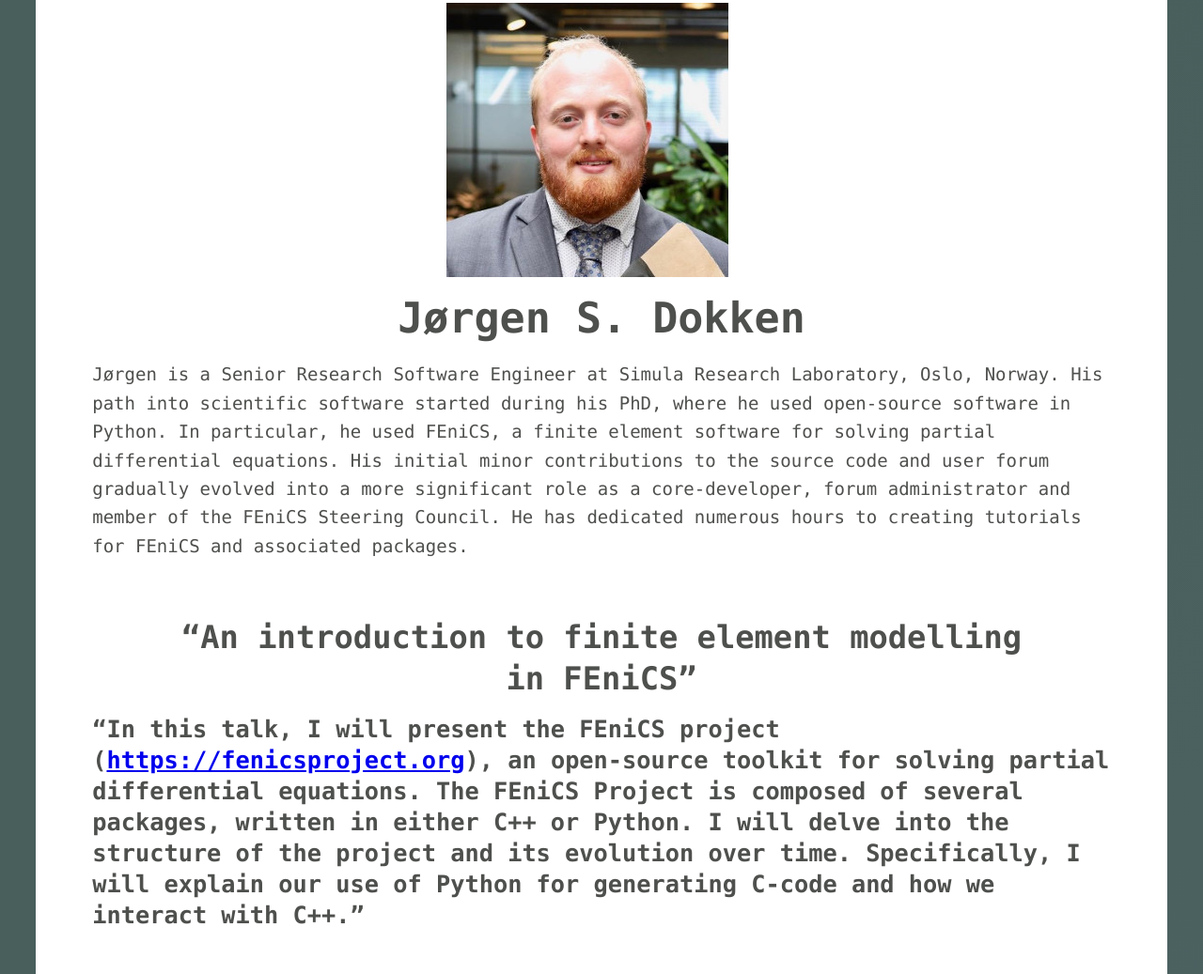
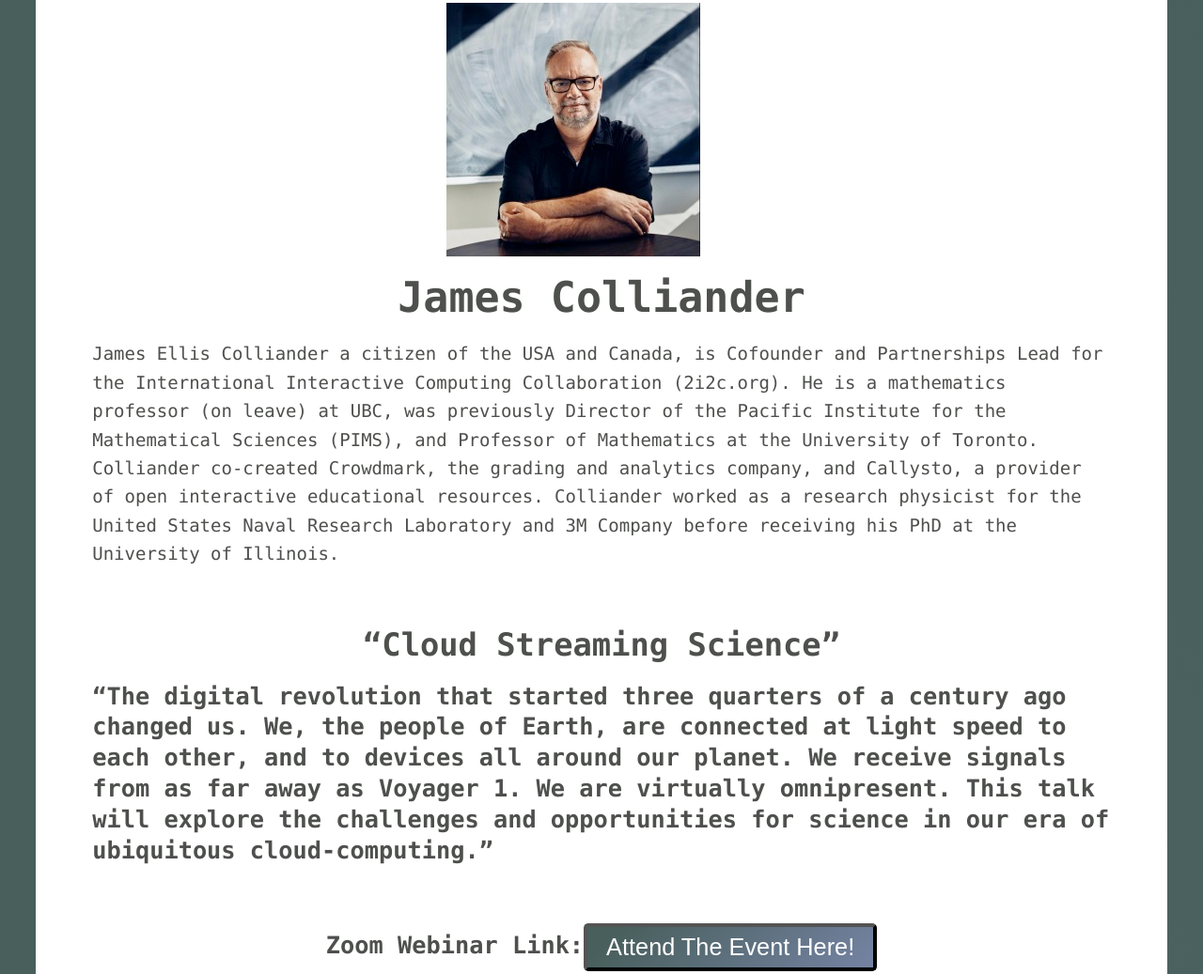
Before and after one commit to doepy-meetup/doepy.org, a plain HTML site: page index.html in a window 1280 px wide. Shown: the part 1083-2120 px from the top of the page at 94% size. Drawn offline with nearby package versions, Linux system fonts and the light colour scheme.

Commit message:
Update index.html

```diff
--- a/index.html
+++ b/index.html
@@ -67,10 +67,10 @@
                                     WEDNESDAY
                                 </div>
                                 <div class="day">
-                                    April
+                                    May
                                 </div>
                                 <div class="date">
-                                    24
+                                    29
                                 </div>
 
                                 <!-- <div class="specialtime">
@@ -84,7 +84,7 @@
                             <h3 class="mt1"><a style="color: #904644;" target="_blank"
                                     href="https://calendar.google.com/calendar/event?action=TEMPLATE&tmeid=MnVpamxya3U2MHJ2MGJsZHJsNHM3YXNmdXMgY181ZG5jbWJwbzE0cDJycHV1M2U2Ym9vc2ZrOEBn&tmsrc=c_5dncmbpo14p2rpuu3e6boosfk8%40group.calendar.google.com">Add
                                     event to Google Calendar</a></h3>
-                            <h3 class="mt1"><a href="./DOEPy_Python_Exchange_Apr.ics" style="color: #904644;">Download ICS file</a></h3>
+                            <h3 class="mt1"><a href="./DOEPy_Python_Exchange_May.ics" style="color: #904644;">Download ICS file</a></h3>
                         </div>
 
 
@@ -92,24 +92,23 @@
 
                         <div class="grid-row">
                             <div class="grid-column span-4 mt2 offset-4">
-                                <img class="mb1" src="./img/jorgendokken.jpg" alt="Jørgen S. Dokken">
+                                <img class="mb1" src="./img/jamescolliander.png" alt="James Colliander">
                             </div>
                         </div>
 
-                        <h1 style="text-align: center;" class="lb2">Jørgen S. Dokken</h1>
-                        <p style="text-align: left;" class="lb2">Jørgen is a Senior Research Software Engineer at Simula Research Laboratory, Oslo, Norway. His path into scientific software started
-                            during his PhD, where he used open-source software in Python. In particular, he used FEniCS, a finite element software for solving partial differential equations. His
-                            initial minor contributions to the source code and user forum gradually evolved into a more significant role as a core-developer, forum administrator and member of the
-                            FEniCS Steering Council. He has dedicated numerous hours to creating tutorials for FEniCS and associated packages.</p>
+                        <h1 style="text-align: center;" class="lb2">James Colliander</h1>
+                        <p style="text-align: left;" class="lb2">James Ellis Colliander a citizen of the USA and Canada, is Cofounder and Partnerships Lead for the International Interactive Computing
+                            Collaboration (2i2c.org). He is a mathematics professor (on leave) at UBC, was previously Director of the Pacific Institute for the Mathematical Sciences (PIMS), and
+                            Professor of Mathematics at the University of Toronto. Colliander co-created Crowdmark, the grading and analytics company, and Callysto, a provider of open interactive
+                            educational resources. Colliander worked as a research physicist for the United States Naval Research Laboratory and 3M Company before receiving his PhD at the University
+                            of Illinois.</p>
 
-                        <h2 style="text-align: center;" class="mt3 mb1">&OpenCurlyDoubleQuote;An introduction to finite element modelling in FEniCS&CloseCurlyDoubleQuote;
+                        <h2 style="text-align: center;" class="mt3 mb1">&OpenCurlyDoubleQuote;Cloud Streaming Science&CloseCurlyDoubleQuote;
                         </h2>
 
-                        <h3 style="text-align: left;">&OpenCurlyDoubleQuote;In this talk, I will present the FEniCS project (<a href="https://fenicsproject.org"
-                                target="_blank">https://fenicsproject.org</a>), an
-                            open-source toolkit for solving partial
-                            differential equations. The FEniCS Project is composed of several packages, written in either C++ or Python. I will delve into the structure of the project and its
-                            evolution over time. Specifically, I will explain our use of Python for generating C-code and how we interact with C++.&CloseCurlyDoubleQuote;</h3>
+                        <h3 style="text-align: left;">&OpenCurlyDoubleQuote;The digital revolution that started three quarters of a century ago changed us. We, the people of Earth, are connected at
+                            light speed to each other, and to devices all around our planet. We receive signals from as far away as Voyager 1. We are virtually omnipresent. This talk will explore the
+                            challenges and opportunities for science in our era of ubiquitous cloud-computing.&CloseCurlyDoubleQuote;</h3>
 
                         <!-- <p class="mt1" style="text-align: left;"></p> -->
 
@@ -123,7 +122,7 @@
 
                     <!-- * Past Events Section-->
 
-                    <section class="pt0" style="margin-top: 2rem;">
+                    <section class="pt0" style="margin-top: 15rem;">
                         <h2 style="text-align: center;">Past Events</h2>
                     </section>
 
@@ -462,9 +461,6 @@
                             </div>
                         </div>
                     </section>
-
-
-
                 </div>
         </div>
     </div>
```
